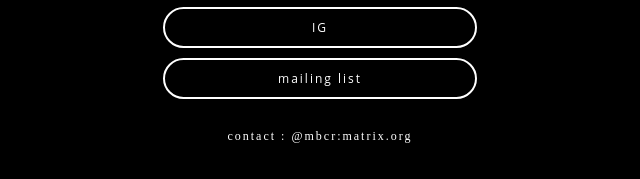
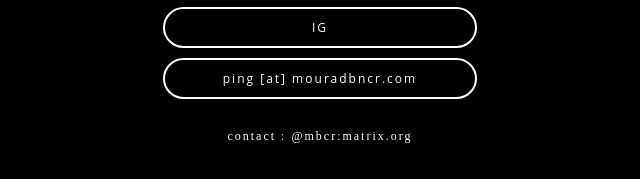
Before and after one commit to mbncr/mbcr.github.io, a plain HTML site: page index.html in a window 1280 px wide. Shown: the part 1321-1500 px from the top of the page, 320-960 px from the left. Drawn offline with Linux system fonts and the light colour scheme.

Commit message:
Remove email
remove email

```diff
--- a/index.html
+++ b/index.html
@@ -51,7 +51,7 @@
 <a href="https://unlog.bandcamp.com/" class="links">unlog</a>
 <a href="https://instagram.com/mouradbncr" class="links">IG</a>
 
-<a href="mailto:ping@mouradbncr.com?subject=Keep_me_in_the_loop" class="links">mailing list</a>
+<a href="#" class="links">ping [at] mouradbncr.com</a>
 
 <!-- logo -->
 
```
Also changed, not shown: 1 other file.
